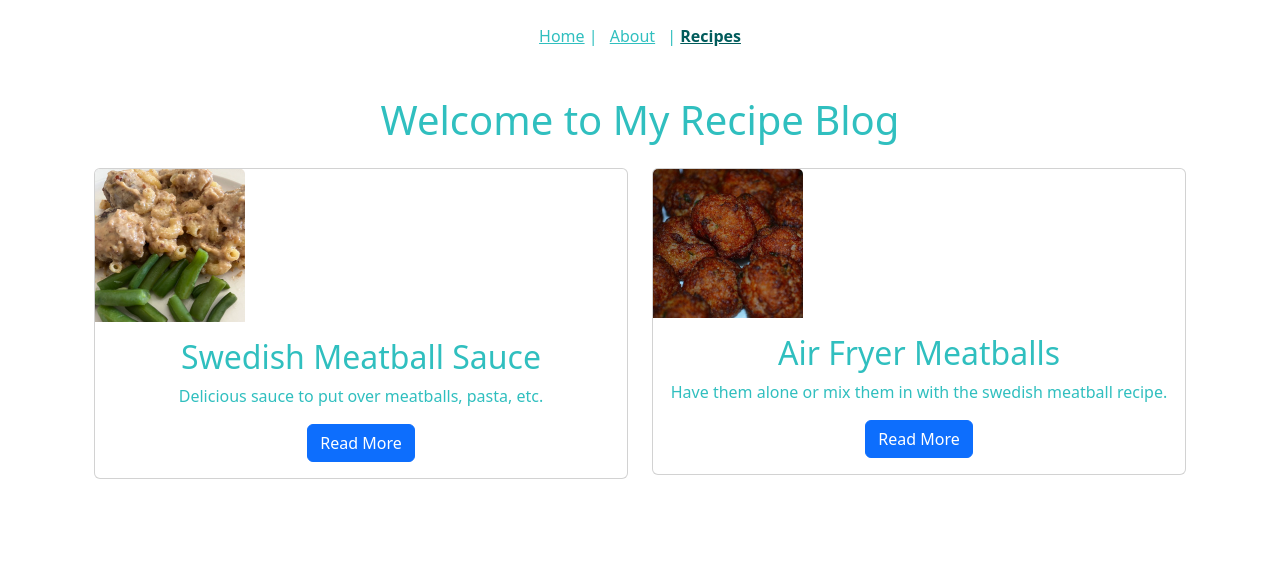
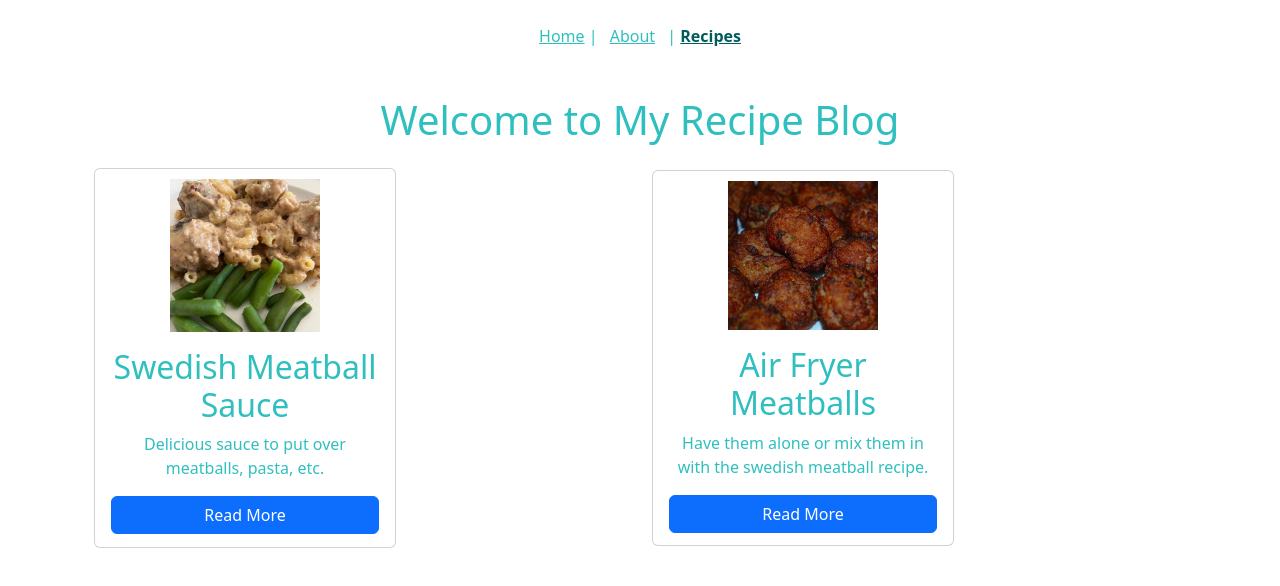
Before and after one commit to tbrowntech/RecipeBlog, a Vue app in the folder blog/: page /recipes in a window 1280 px wide. Shown: the top 586 px of the page. Built offline with nearby package versions, Linux system fonts and the light colour scheme.

Commit message:
couple changes for style

```diff
--- a/blog/src/assets/styles.css
+++ b/blog/src/assets/styles.css
@@ -10,4 +10,12 @@
 .blog-thumbnail {
   max-width: 150px;
   height: auto;
+  padding-top: 10px;
 }
+
+.card-body {
+  width: 300px;
+  height: 200px;
+  margin-bottom: 15px;
+  text-align: center;
+}
--- a/blog/src/components/PostDetails.vue
+++ b/blog/src/components/PostDetails.vue
@@ -10,7 +10,6 @@
         <h2 class="card-title text-30bfbf">{{ post.title }}</h2>
         <p class="card-text">{{ post.excerpt }}</p>
         <div class="card-text">{{ post.content }}</div>
-        <!-- Display the content -->
       </div>
     </div>
   </div>
@@ -30,12 +29,14 @@ export default {
       post: null,
     };
   },
-  beforeRouteEnter(to, from, next) {
-    const id = to.params.id;
-
-    let post = null;
-    if (id === 1) {
-      post = {
+  created() {
+    console.log("PostDetails created with id:", this.id);
+    this.fetchPostData();
+  },
+  methods: {
+    fetchPostData() {
+      if (this.id === 1) {
+        this.post = {
           id: 1,
           title: "Swedish Meatball Sauce",
           excerpt: "Delicious sauce to put over meatballs, pasta, etc.",
@@ -58,21 +59,19 @@ export default {
           meatballs and desired pasta.
           `,
         };
-    } else if (id === 2) {
-      post = {
+      } else if (this.id === 2) {
+        this.post = {
           id: 2,
           title: "Air Fryer Meatballs",
           excerpt:
             "Have them alone or mix them in with the swedish meatball recipe.",
           imageFileName: "fried-meatballs.jpg",
           content: `
-        Recipe follows...`,
+          Recipe follows...
+          `,
         };
       }
-
-    next((vm) => {
-      vm.post = post;
-    });
+    },
   },
 };
 </script>
--- a/blog/src/pages/RecipesPage.vue
+++ b/blog/src/pages/RecipesPage.vue
@@ -3,17 +3,18 @@
     <h1 class="text-center mb-4 text-aqua">Welcome to My Recipe Blog</h1>
     <div class="row">
       <div
-        class="col-md-6 mb-4 text-center"
+        class="col-md-6 mb-4 text-center d-flex align-items-center"
         v-for="post in blogPosts"
         :key="post.id"
       >
         <div class="card text-aqua">
           <img
             :src="require(`@/assets/${post.imageFileName}`)"
-            class="card-img-top blog-thumbnail"
+            class="card-img-top blog-thumbnail mx-auto"
             alt="recipe image"
           />
           <div class="card-body">
+            <div class="d-flex flex-column h-100 justify-content-between">
               <h2 class="card-title text-30bfbf">{{ post.title }}</h2>
               <p class="card-text">{{ post.excerpt }}</p>
               <router-link
@@ -22,6 +23,7 @@
               >
                 Read More
               </router-link>
+            </div>
           </div>
         </div>
       </div>
```
Lines whose indentation alone changed are shown as unchanged.
